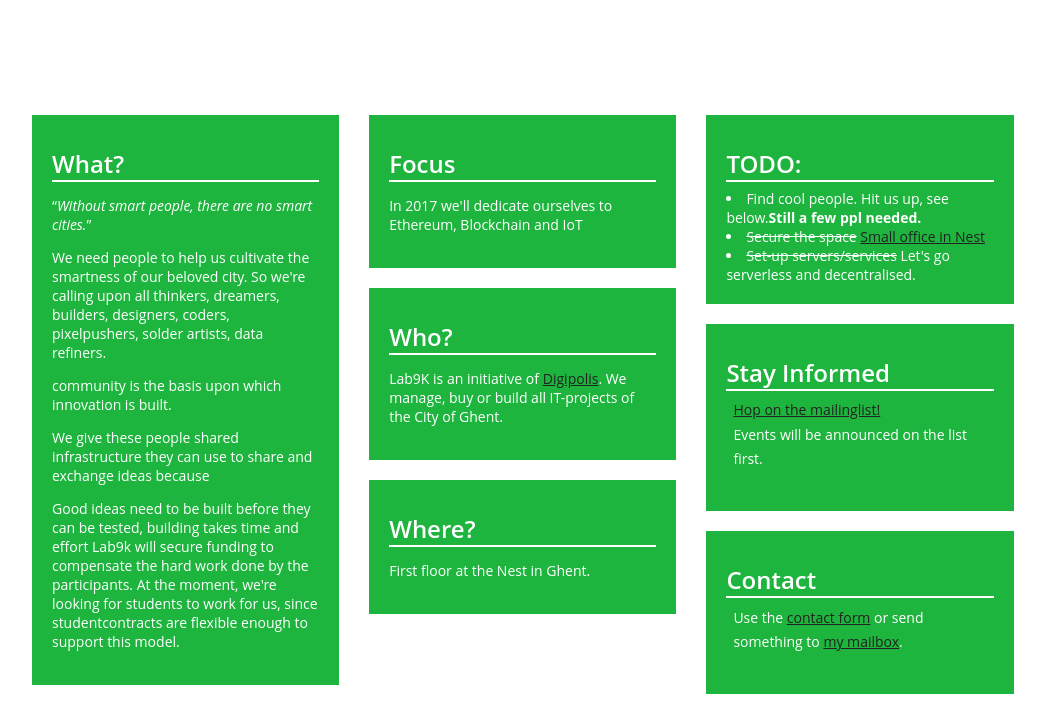
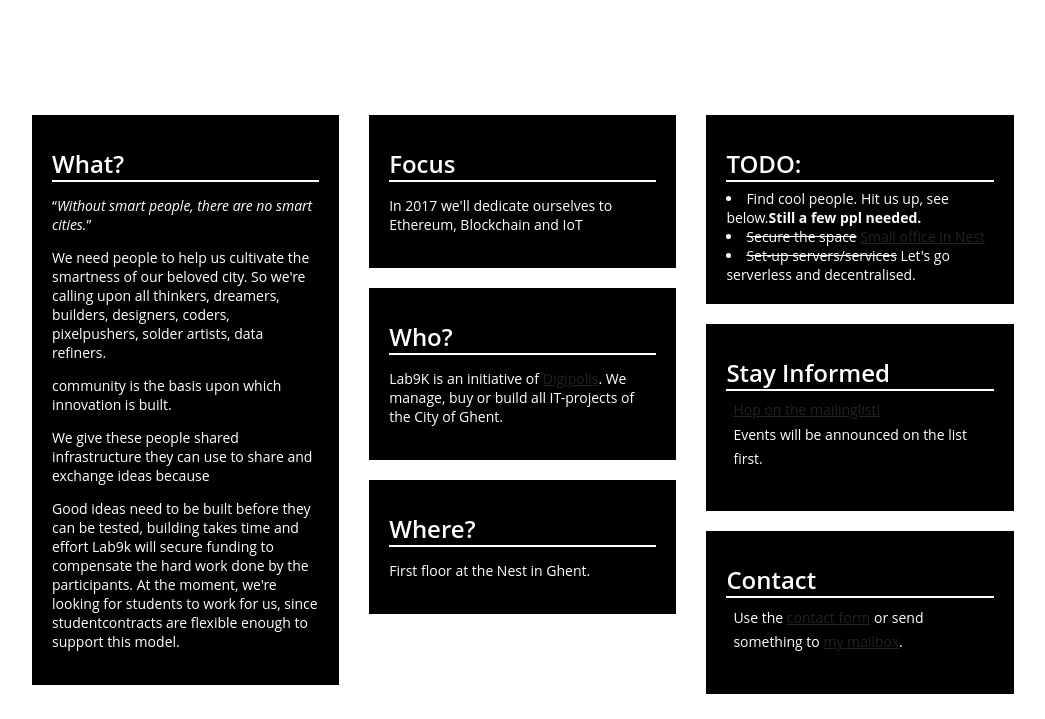
Before and after one commit to lab9k/lab9k.github.io, a Jekyll site: the page built from index.html, in a window 1280 px wide. Shown: the part 693-1412 px from the top of the page, without its empty margins (132-1177 px from the left). Built offline with Jekyll 4.4.1, drawn with Linux system fonts in a browser that asks for light colours.

Commit message:
Green To Black

```diff
--- a/_layouts/default.html
+++ b/_layouts/default.html
@@ -105,7 +105,7 @@
     padding: 5px;
 }
 .home-section-part {
-    background-color: #1EB53E;
+    background-color: black;
     margin-top: 10px;
     margin-bottom:10px;
 }
```
